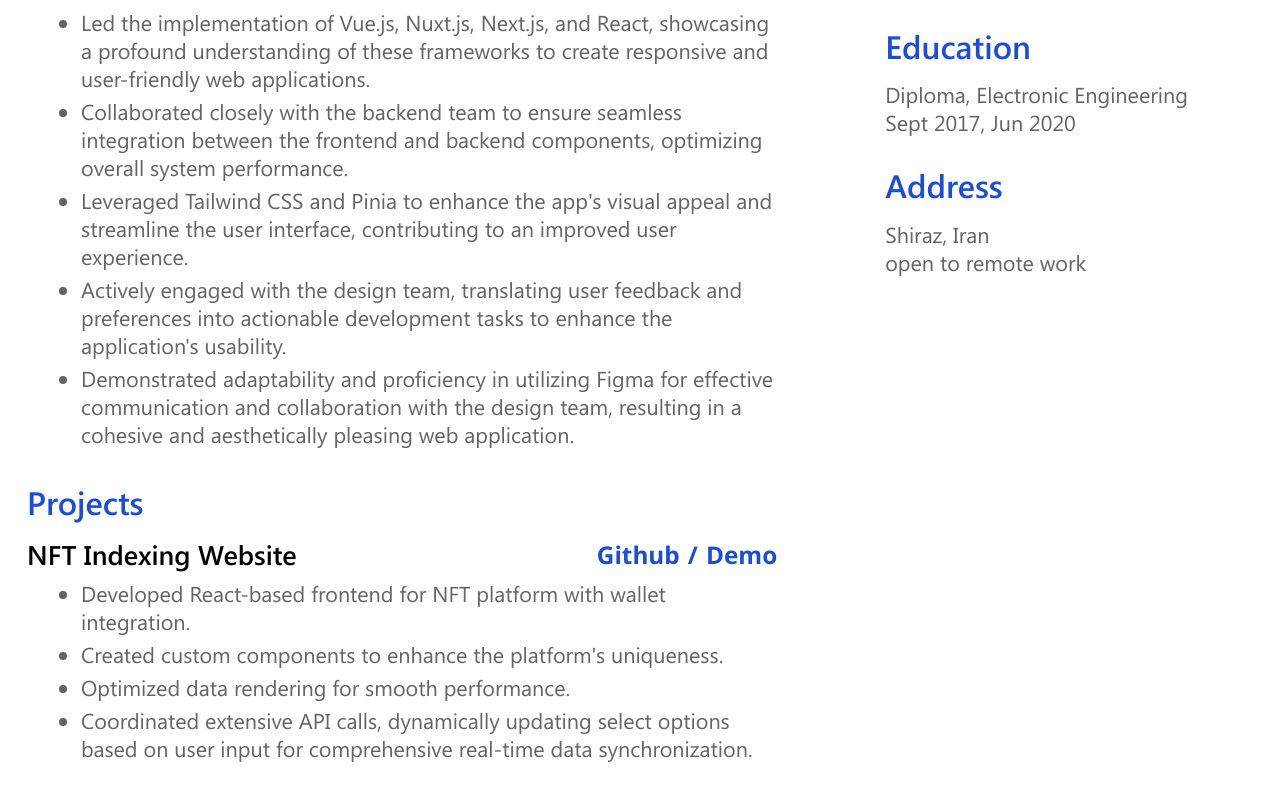
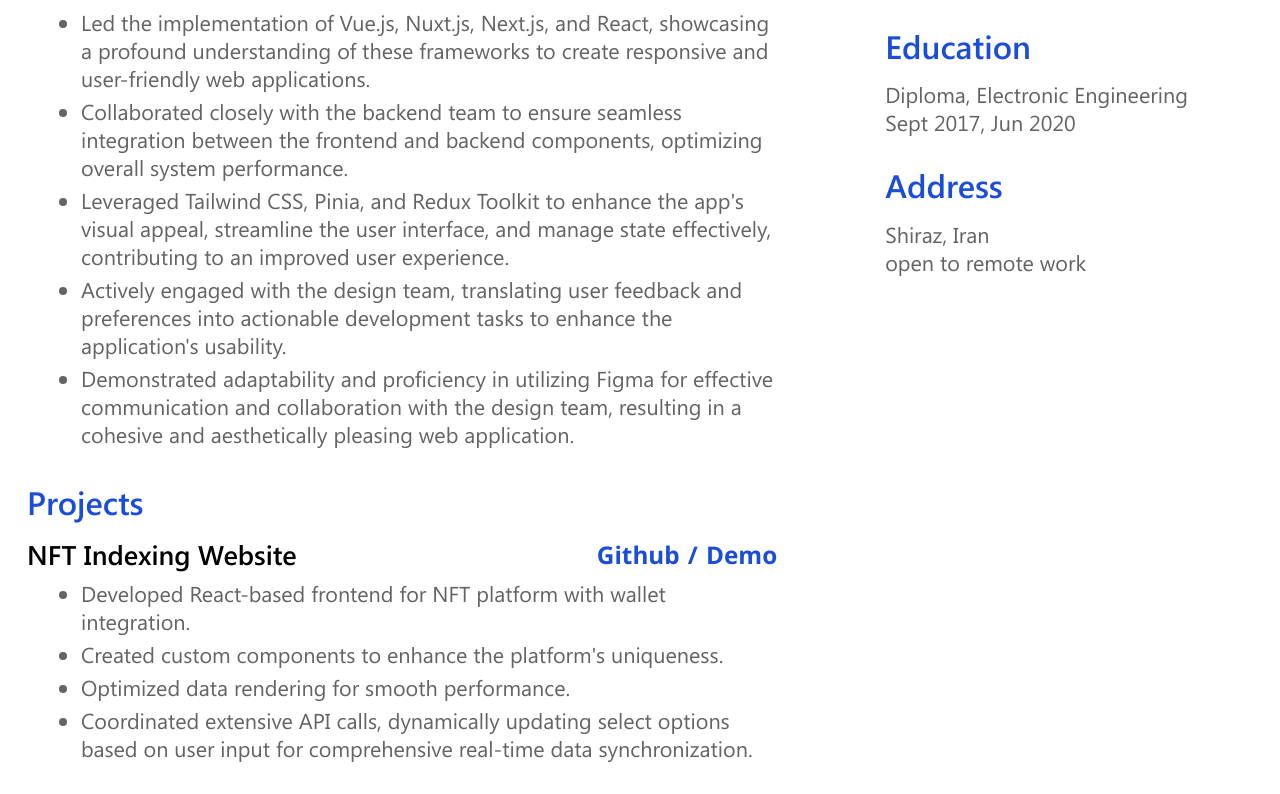
Before and after one commit to MiladKarandish/resume-maker, a React (Vite) app: page / in a window 1280 px wide. Shown: the part 1286-2080 px from the top of the page. Built offline with nearby package versions, Linux system fonts and the light colour scheme.

Commit message:
ragham bullets are changed

```diff
--- a/src/components/Experiences/index.tsx
+++ b/src/components/Experiences/index.tsx
@@ -58,7 +58,7 @@ const Experiences = () => {
 
         "Collaborated closely with the backend team to ensure seamless integration between the frontend and backend components, optimizing overall system performance.",
 
-        "Leveraged Tailwind CSS and Pinia to enhance the app's visual appeal and streamline the user interface, contributing to an improved user experience.",
+        "Leveraged Tailwind CSS, Pinia, and Redux Toolkit to enhance the app's visual appeal, streamline the user interface, and manage state effectively, contributing to an improved user experience.",
 
         "Actively engaged with the design team, translating user feedback and preferences into actionable development tasks to enhance the application's usability.",
 
```
